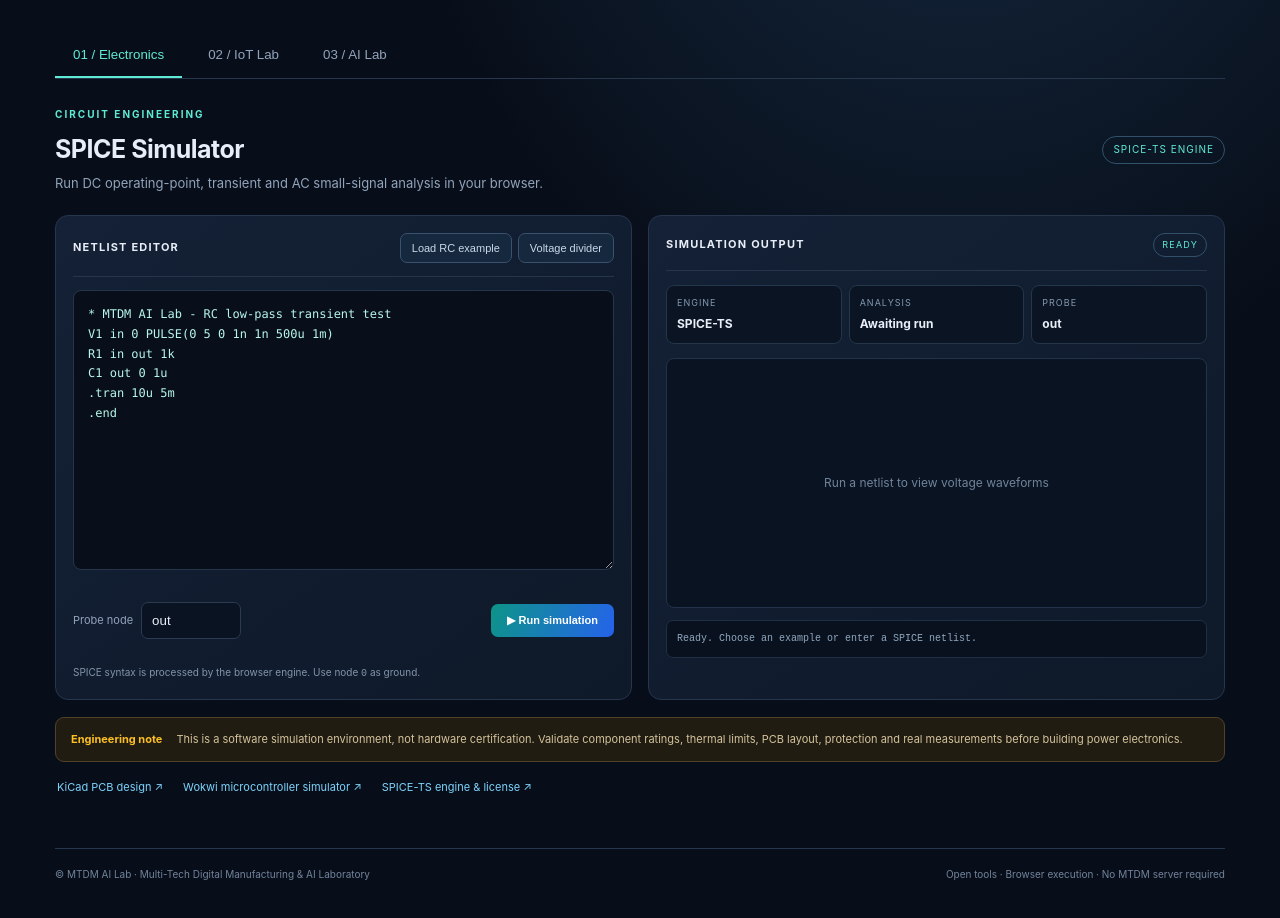
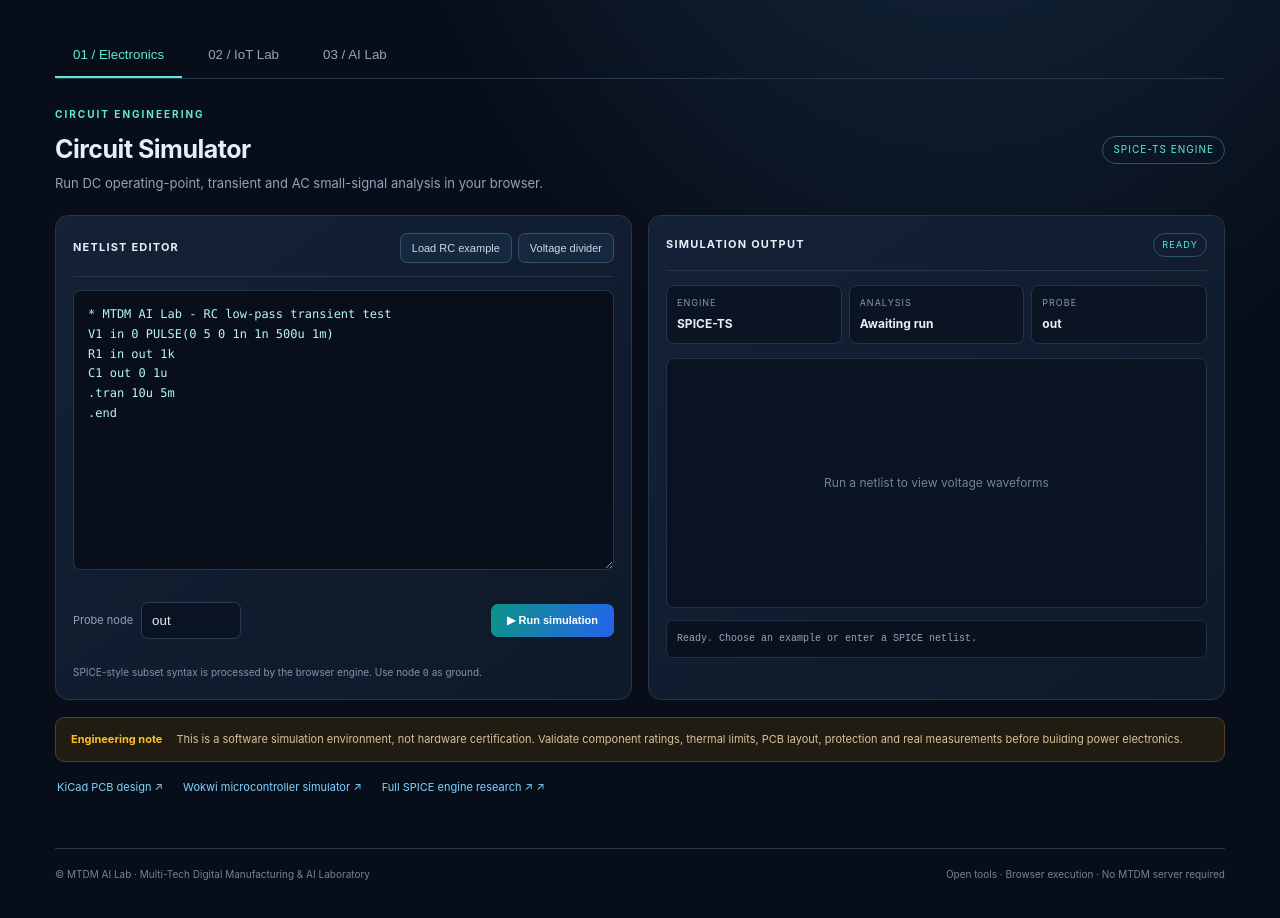
Before and after one commit to aiagent16051987/MTDM-AI-Lab, a plain HTML site: page index.html in a window 1280 px wide. Shown: the part 284-1202 px from the top of the page. Drawn offline with Linux system fonts and the light colour scheme.

Commit message:
Clarify educational circuit solver scope and fix engine reference

```diff
--- a/index.html
+++ b/index.html
@@ -25,7 +25,7 @@
       <button class="tab" data-tab="ai">03 / AI Lab</button>
     </nav>
     <section id="electronics" class="workspace active">
-      <div class="section-head"><div><p class="eyebrow">CIRCUIT ENGINEERING</p><h2>SPICE Simulator</h2><p>Run DC operating-point, transient and AC small-signal analysis in your browser.</p></div><span class="engine-tag">SPICE-TS ENGINE</span></div>
+      <div class="section-head"><div><p class="eyebrow">CIRCUIT ENGINEERING</p><h2>Circuit Simulator</h2><p>Run DC operating-point, transient and AC small-signal analysis in your browser.</p></div><span class="engine-tag">SPICE-TS ENGINE</span></div>
       <div class="sim-layout">
         <div class="panel editor-panel">
           <div class="panel-head"><strong>NETLIST EDITOR</strong><div class="head-actions"><button id="loadExample" class="subtle-btn">Load RC example</button><button id="loadDivider" class="subtle-btn">Voltage divider</button></div></div>
@@ -36,7 +36,7 @@ C1 out 0 1u
 .tran 10u 5m
 .end</textarea>
           <div class="run-row"><label class="node-label">Probe node <input id="probeNode" value="out" maxlength="32"></label><button id="runSim" class="primary-btn">▶ Run simulation</button></div>
-          <p class="hint">SPICE syntax is processed by the browser engine. Use node <code>0</code> as ground.</p>
+          <p class="hint">SPICE-style subset syntax is processed by the browser engine. Use node <code>0</code> as ground.</p>
         </div>
         <div class="panel result-panel">
           <div class="panel-head"><strong>SIMULATION OUTPUT</strong><span id="simStatus" class="status">READY</span></div>
@@ -46,7 +46,7 @@ C1 out 0 1u
         </div>
       </div>
       <div class="notice"><b>Engineering note</b><span>This is a software simulation environment, not hardware certification. Validate component ratings, thermal limits, PCB layout, protection and real measurements before building power electronics.</span></div>
-      <div class="resource-row"><a href="https://www.kicad.org/" target="_blank" rel="noreferrer">KiCad PCB design ↗</a><a href="https://wokwi.com/" target="_blank" rel="noreferrer">Wokwi microcontroller simulator ↗</a><a href="https://github.com/spicets/spice-ts" target="_blank" rel="noreferrer">SPICE-TS engine & license ↗</a></div>
+      <div class="resource-row"><a href="https://www.kicad.org/" target="_blank" rel="noreferrer">KiCad PCB design ↗</a><a href="https://wokwi.com/" target="_blank" rel="noreferrer">Wokwi microcontroller simulator ↗</a><a href="https://github.com/mfiumara/spice-ts" target="_blank" rel="noreferrer">Full SPICE engine research ↗ ↗</a></div>
     </section>
     <section id="iot" class="workspace">
       <div class="section-head"><div><p class="eyebrow">CONNECTED SYSTEMS</p><h2>IoT Telemetry Lab</h2><p>Generate test sensor data locally or subscribe to a public MQTT broker over WebSocket.</p></div><span class="engine-tag">MQTT / WEBSOCKET</span></div>
```
